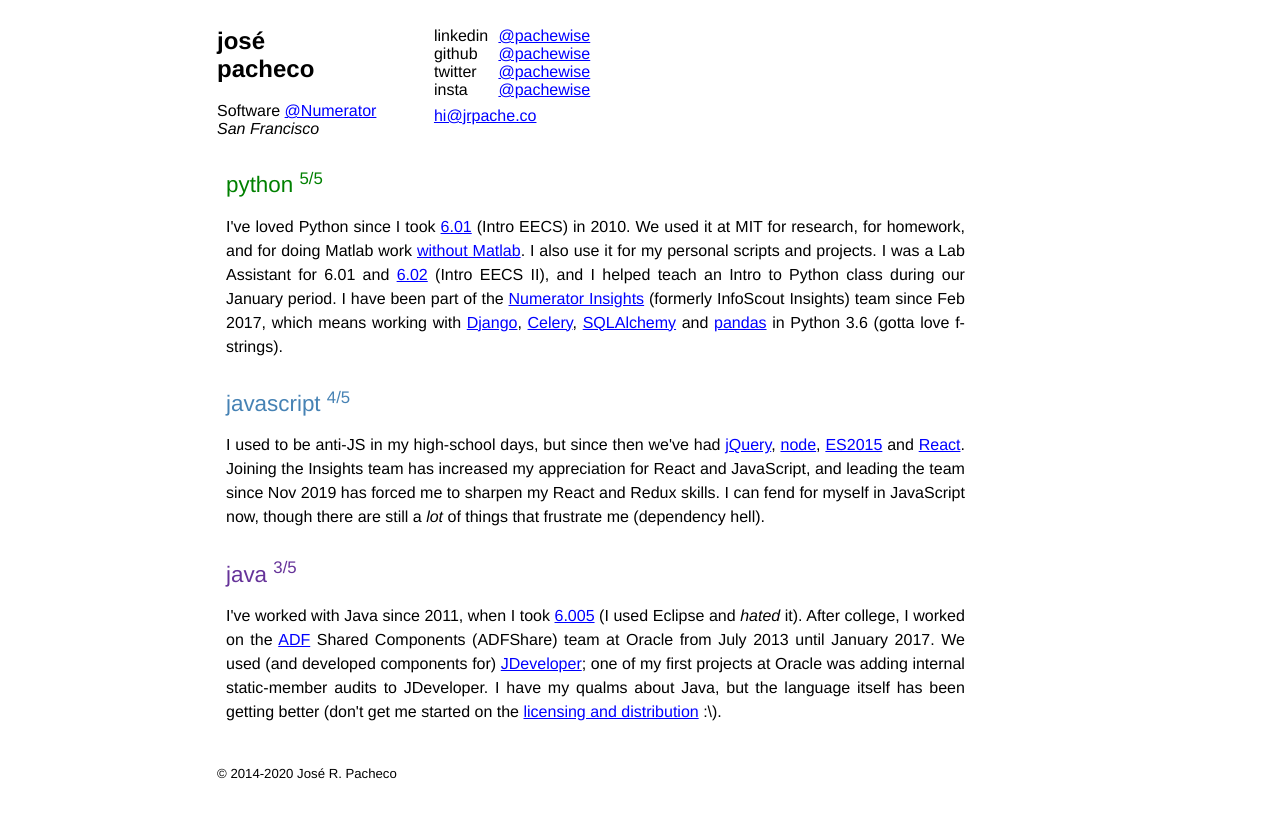
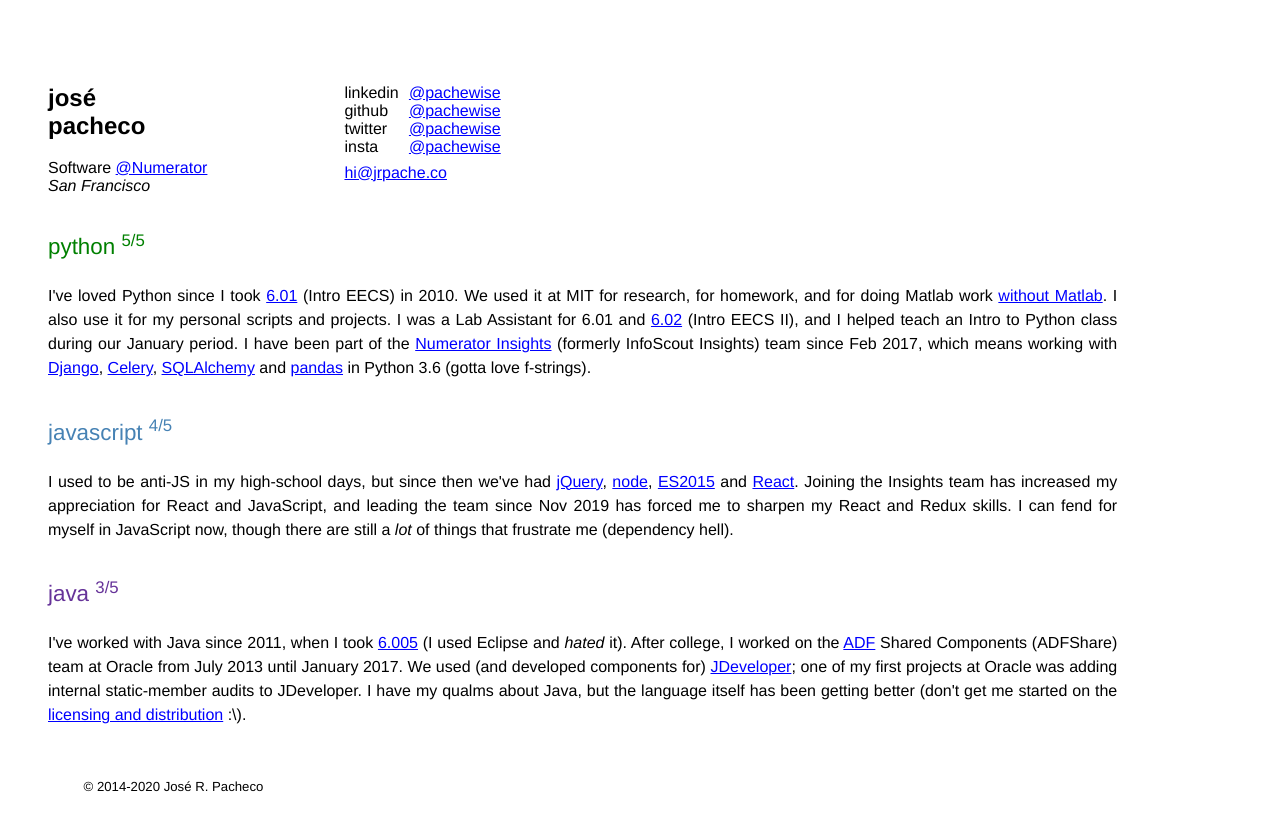
Before and after one commit to pachewise/pachewise.github.io, a Jekyll site: the page built from index.md, in a window 1280 px wide. Shown: the top 831 px of the page. Built offline with Jekyll 4.4.1, drawn with Linux system fonts in a browser that asks for light colours.

Commit message:
clean up padding

```diff
--- a/_sass/_grid.scss
+++ b/_sass/_grid.scss
@@ -41,7 +41,7 @@
 \*-----------------------------------*/
 .grid {
   list-style: none;
-  margin-left: -20px; }
+}
 
 .grid__col--2-of-2, .grid__col--3-of-3, .grid__col--4-of-4, .grid__col--5-of-5, .grid__col--6-of-6, .grid__col--8-of-8, .grid__col--12-of-12 {
   width: 100%; }
@@ -246,7 +246,6 @@
   display: inline-block;
   margin-right: -.25em;
   min-height: 1px;
-  padding-left: 20px;
   vertical-align: top;
   padding-bottom: 1em; }
   @media (max-width: 700px) {
--- a/assets/css/style.scss
+++ b/assets/css/style.scss
@@ -14,9 +14,8 @@
     text-rendering: optimizeLegibility;
     margin: 0 auto;
     width: auto;
-    max-width: 900px;
     height: 100%;
-    padding: 0;
+    padding: 3em;
 }
 
 ul {
@@ -38,7 +37,7 @@
 header {
     display: block;
     box-sizing: border-box;
-    padding: 3% 3% 0 3%;
+    padding: 3% 0 0 0;
 }
 
 header ul {
@@ -137,7 +136,7 @@
 }
 
 #content {
-    padding: 2% 3% 0 4%;
+    padding: 2% 0 0 0;
     width: 100%;
 }
 
```
